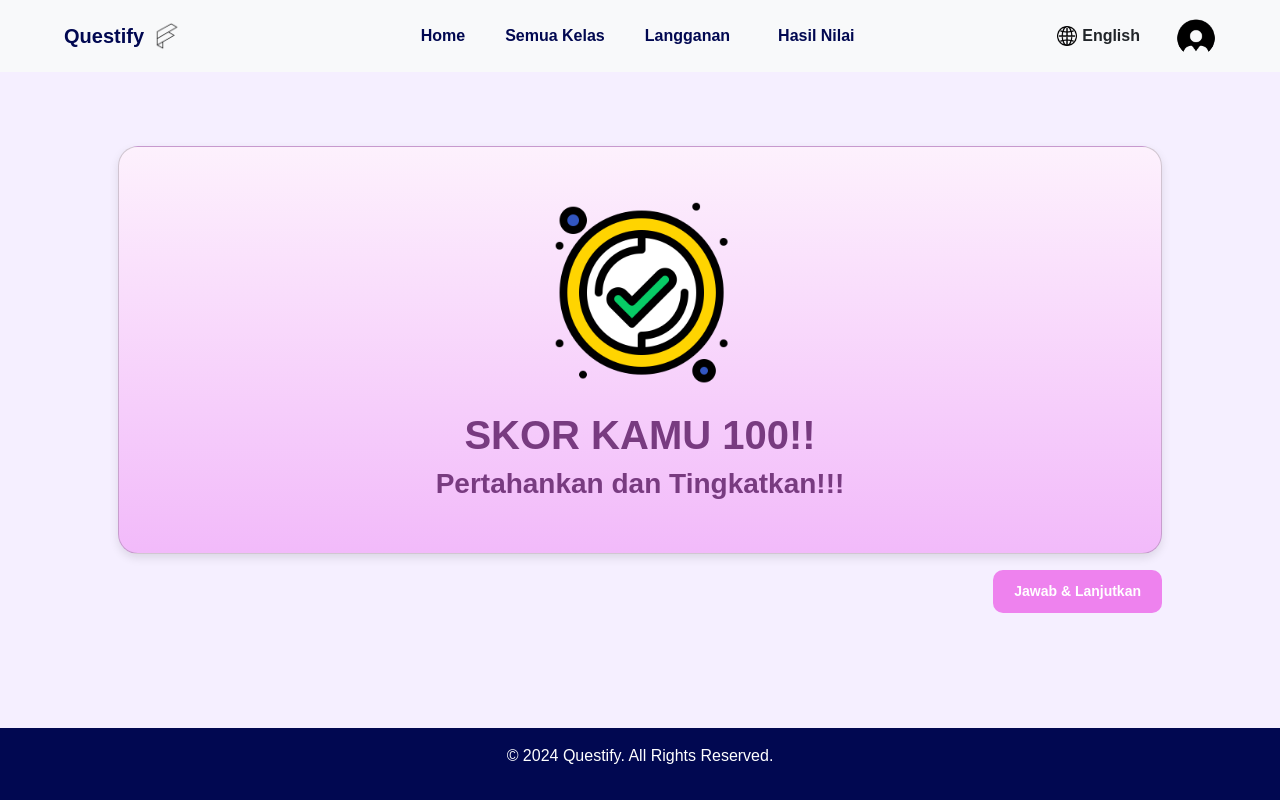
After one commit to timurlauttt/Project-Akhir-Studi-Independent, a Django app: page /halamanselesai/ in a window 1280 px wide. The commit adds this page. Run offline with Django 5.2, Linux system fonts and the light colour scheme.

Commit message:
Menambah halaman selesai dan melakukan perbaikan yang diperlukan

```diff
--- a/questify_project/questify_app/urls.py
+++ b/questify_project/questify_app/urls.py
@@ -5,4 +5,5 @@ urlpatterns = [
     path('', views.index, name='index'),  # Route ke halaman index
     path('semuakelas/', views.semuakelas, name='semuakelas'),  # Route untuk halaman semuakelas
     path('hasilnilai/', views.hasilnilai, name='hasilnilai'),  # Route untuk halaman hasilnilai
+    path('halamanselesai/', views.halamanselesai, name='halamanselesai'),  # Route untuk halaman hasilnilai
 ]
--- a/questify_project/questify_app/views.py
+++ b/questify_project/questify_app/views.py
@@ -39,9 +39,10 @@ def index(request):
     return render(request, 'questify_app/pages/index.html', {'form': form})
 
 def semuakelas(request):
-    data = "Hello, Questify!"  # Variabel data untuk ditampilkan
-    return render(request, 'questify_app/pages/semuakelas.html', context={'data': data})
+    return render(request, 'questify_app/pages/semuakelas.html')
 
 def hasilnilai(request):
-    data = "Hello, Questify!"  # Variabel data untuk ditampilkan
-    return render(request, 'questify_app/pages/hasilnilai.html', context={'data': data})
+    return render(request, 'questify_app/pages/hasilnilai.html')
+
+def halamanselesai(request):
+    return render(request, 'questify_app/pages/halamanselesai.html')
--- /dev/null
+++ b/questify_project/static/css/halamanselesai.css
@@ -0,0 +1,38 @@
+.card {
+  background: linear-gradient(to top, #f2bafa, #fdf1fd);
+  border-radius: 20px;
+  box-shadow: 0px 4px 10px rgba(0, 0, 0, 0.1);
+  text-align: center;
+}
+.card img {
+  width: 200px;
+  margin-top: 20px;
+  display: block;
+  margin-left: auto;
+  margin-right: auto;
+}
+.score-text {
+  font-size: 24px;
+  font-weight: bold;
+  color: #783b80;
+  margin-top: 20px;
+}
+.message-text {
+  font-size: 16px;
+  color: #783b80;
+  margin-bottom: 20px;
+  font-weight: bold;
+}
+
+.btn {
+  background-color: violet;
+  color: white;
+  font-weight: bold;
+  border-radius: 10px;
+  padding: 10px 20px;
+}
+
+.btn:hover {
+  background-color: rgb(233, 117, 233);
+  color: white;
+}
--- a/questify_project/templates/questify_app/layout/base.html
+++ b/questify_project/templates/questify_app/layout/base.html
@@ -1,19 +1,18 @@
-<!-- templates/questify_app/layout/base.html -->
 <!DOCTYPE html>
 <html lang="id">
   <head>
-    {% load static %}
     <meta charset="UTF-8">
     <meta name="viewport" content="width=device-width, initial-scale=1.0">
-    <title>{% block title %}Questify{% endblock %}</title>
+    <title>{% block title %}{% endblock %} | Questify</title>
     <link href="https://cdn.jsdelivr.net/npm/bootstrap@5.3.3/dist/css/bootstrap.min.css" rel="stylesheet">
+    <!-- {% load static %} -->
 
     <link rel="stylesheet" href="{% static 'css/style.css' %}">
-    <link rel="stylesheet" href="{% static 'css/semuakelas.css' %}">
 
-    <style>
+    {% block page_css %}
+      <!-- css lainnya dibuat perhalaman-->
+    {% endblock %}
 
-    </style>
   </head>
   <body>
     <!-- Menyertakan header -->
--- /dev/null
+++ b/questify_project/templates/questify_app/pages/halamanselesai.html
@@ -0,0 +1,31 @@
+{% extends 'questify_app/layout/base.html' %}
+
+{% load static %}
+
+{% block page_css %}
+  <link rel="stylesheet" href="{% static 'css/halamanselesai.css' %}">
+{% endblock %}
+
+{% block title %}Halaman Selesai{% endblock %}
+
+{% block content %}
+<section class="card p-4" style="margin-top: 50px">
+  <!-- Icon -->
+  <img src="{% static 'images/tick.png' %}" alt="Deskripsi gambar">
+
+  <!-- Score Text -->
+  <div class="score-text">
+    <h1><b>SKOR KAMU 100!!</b></h1>
+  </div>
+
+  <!-- Message Text -->
+  <div class="message-text">
+    <h3><b>Pertahankan dan Tingkatkan!!!</b></h3>
+  </div>
+</section>
+
+<!-- Tombol Jawab & Lanjutkan -->
+<div class="d-flex justify-content-end mt-3">
+  <button class="btn btn-sm">Jawab & Lanjutkan</button>
+</div>
+{% endblock %}
--- a/questify_project/templates/questify_app/pages/hasilnilai.html
+++ b/questify_project/templates/questify_app/pages/hasilnilai.html
@@ -1,6 +1,6 @@
 {% extends 'questify_app/layout/base.html' %}
 
-{% block title %}Hasil Nilai Questify{% endblock %}
+{% block title %}Hasil Nilai{% endblock %}
 
 {% block content %}
 
```
Also changed, not shown: questify_project/templates/questify_app/pages/semuakelas.html (+7 -2 lines), questify_project/static/images/tick.png (added).
